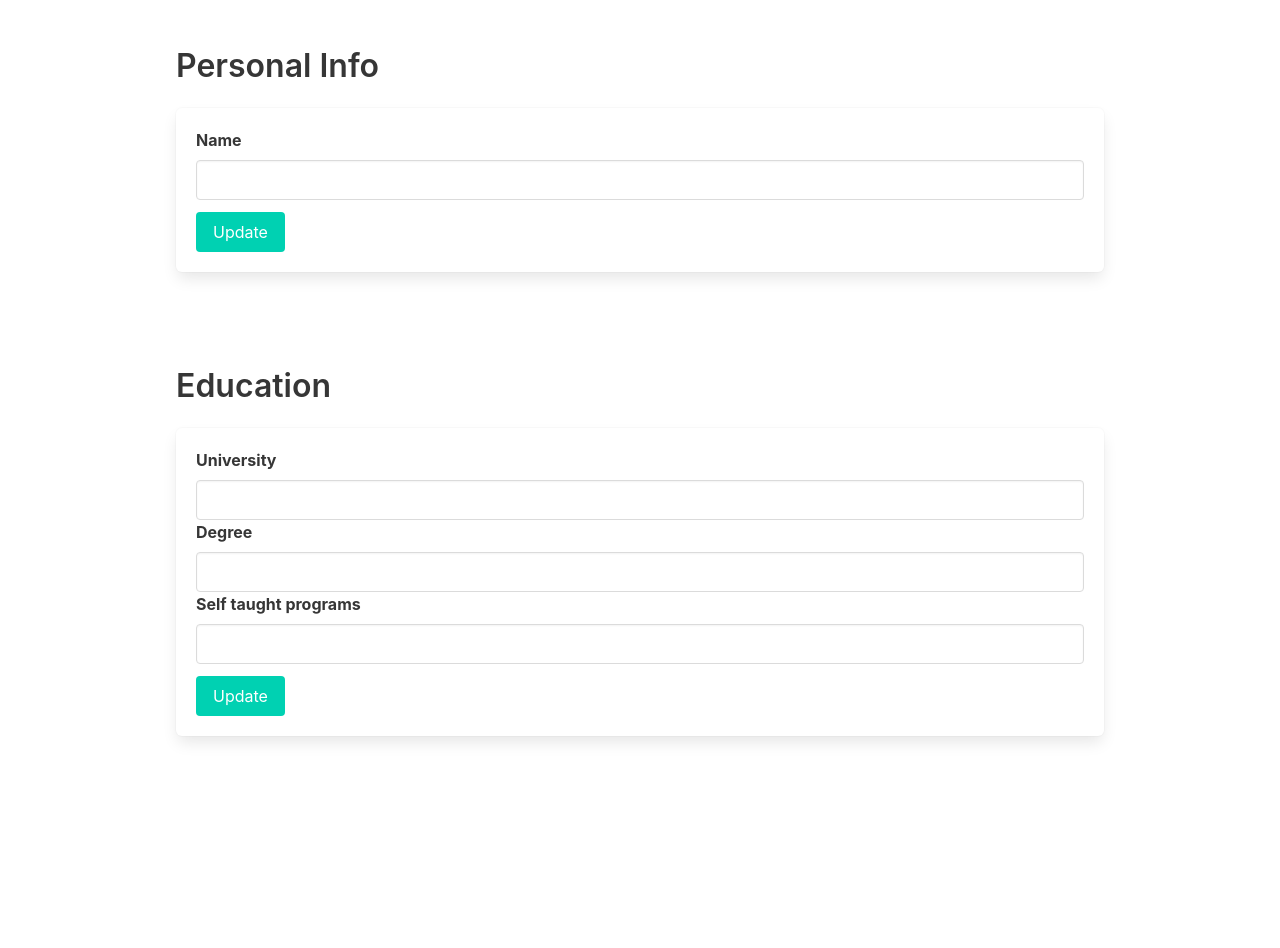
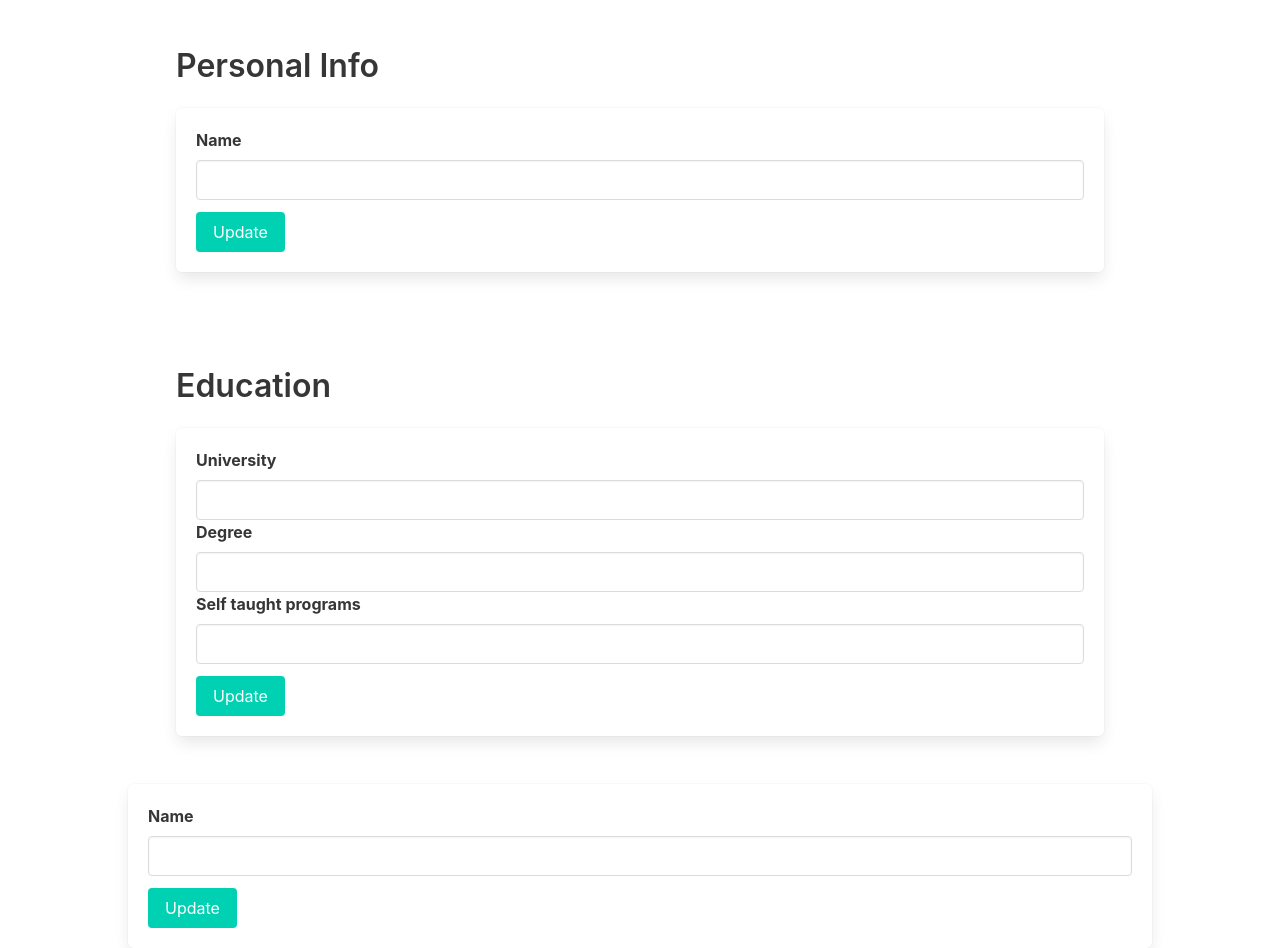
Before and after one commit to violetguos/cv-react, a React (Create React App) app: page / in a window 1280 px wide. Before the commit the page ends 800 px from the top, so only its background shows below. Built offline with nearby package versions, Linux system fonts and the light colour scheme.

Commit message:
start to add a dynamic table

```diff
--- a/src/App.js
+++ b/src/App.js
@@ -12,7 +12,7 @@ const App = () => {
 
       <Info />
       <Education />
-      {/* <Projects /> */}
+      <Projects />
     </div>
   )
 
--- a/src/components/Education.js
+++ b/src/components/Education.js
@@ -60,8 +60,12 @@ class Education extends React.Component {
 
             <div class="card">
               <div class="card-content">
+
+                <label htmlFor="nameInput" class="label">University</label>
                 <p>{this.state.value}</p>
+                <label htmlFor="nameInput" class="label">Degree</label>
                 <p>{this.state.degree}</p>
+                <label htmlFor="nameInput" class="label">Self taught programs</label>
                 <p>{this.state.selfTaught}</p>
               </div>
               <footer class="card-footer">
--- a/src/components/Info.js
+++ b/src/components/Info.js
@@ -9,8 +9,8 @@ const Info = () => {
   }
   if(editMode){
     return (
-      <section class="section">
-        <h2 class="title">Personal Info</h2>
+      <section className="section">
+        <h2 className="title">Personal Info</h2>
         <form onSubmit={onSubmit} class="box">
           <div class="field">
             <label htmlFor="nameInput" class="label">Name</label>
--- /dev/null
+++ b/src/components/Projects.js
@@ -0,0 +1,33 @@
+import { useState } from 'react'
+
+// attempt to create a table of skills
+// maybe: https://www.pluralsight.com/guides/dynamic-tables-from-editable-columns-in-react-html
+const Projects = () =>{
+    const [skills, setSkill] = useState([]);
+
+    const onSubmit = (e) => {
+        e.preventDefault();
+        console.log(typeof(skills));
+        setSkill(skills.push(e.target.value));
+    }
+    return (
+        <form onSubmit={onSubmit} class="box">
+          <div class="field">
+            <label htmlFor="nameInput" class="label">Name</label>
+              <div class="control">
+                <input
+                  onChange={(e)=> setSkill(e.target.value)}
+                  value={skills}
+                  type="text"
+                  class="input"
+                />
+              </div>
+          </div>
+          <button type="submit" class="button is-primary">
+            Update
+          </button>
+        </form>
+    )
+}
+
+export default Projects;
```
